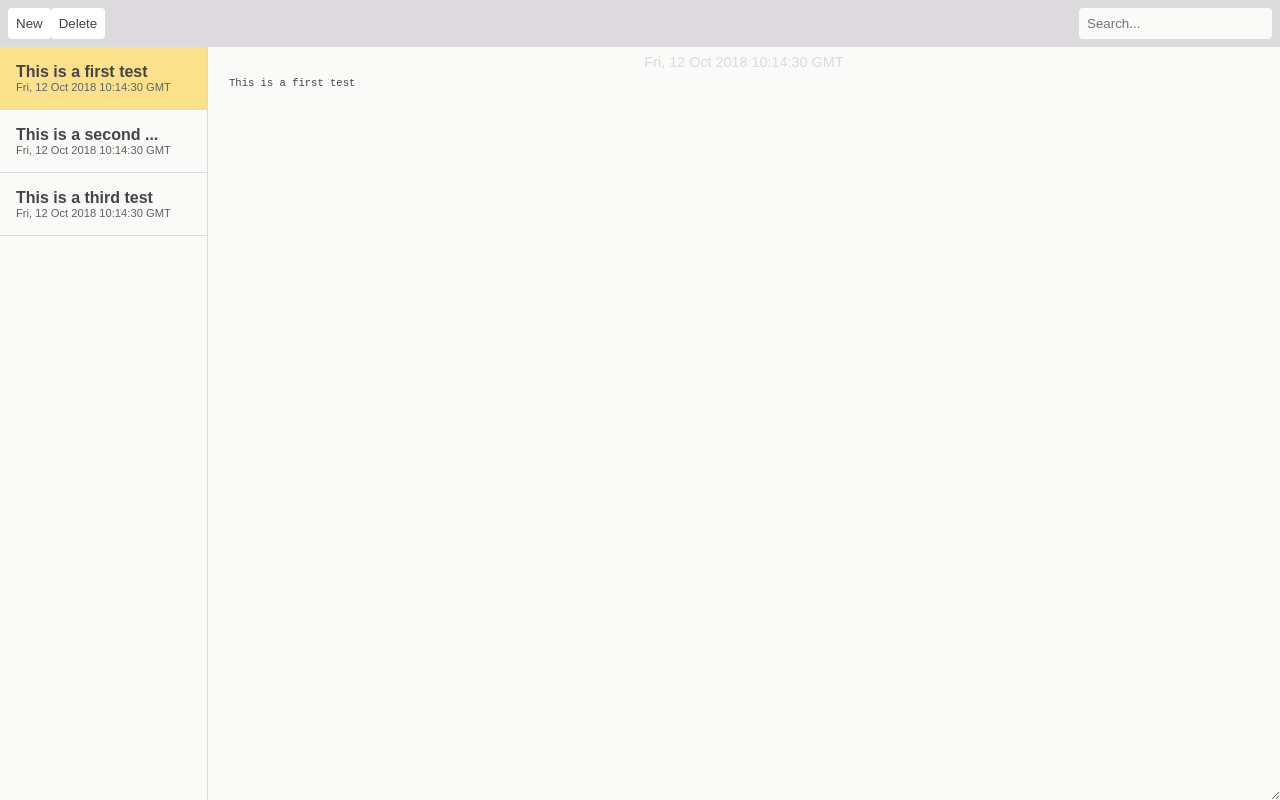
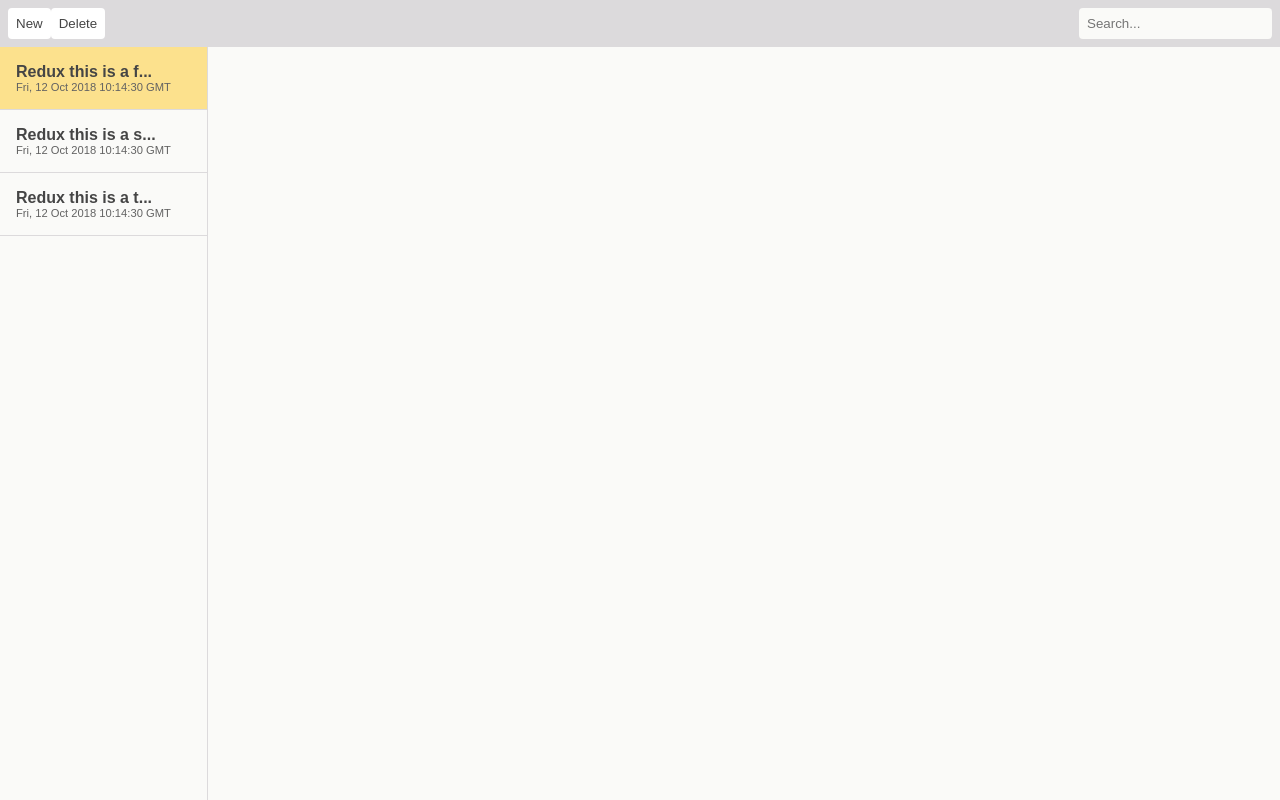
Before and after one commit to al223ec/react-notes, a React (Create React App) app: page / in a window 1280 px wide. Built offline with nearby package versions, Linux system fonts and the light colour scheme.

Commit message:
get notes from state works

```diff
--- a/src/App.js
+++ b/src/App.js
@@ -9,9 +9,6 @@ class App extends Component {
     super(props);
     this.state = {
       notes: [
-        { id: 1, body: 'This is a first test', timestamp: Date.now() },
-        { id: 2, body: 'This is a second test', timestamp: Date.now() },
-        { id: 3, body: 'This is a third test', timestamp: Date.now() },
       ],
       selectedNoteId: 1,
       searchText: '',
--- /dev/null
+++ b/src/actions/index.js
@@ -0,0 +1,21 @@
+
+let nextNoteId = 4;
+export const addNote = text => ({
+  type: 'ADD_NOTE',
+  id: nextNoteId++,
+  text
+});
+
+export const setSearchFilter = filter => ({
+  type: 'SET_SEARCH_FILTER',
+  filter
+});
+
+export const fetchNotes = () => ({
+  type: 'FETCH_NOTES',
+});
+
+export const toggleNote = id => ({
+  type: 'TOGGLE_NOTE',
+  id
+});
--- a/src/components/NoteContainer.jsx
+++ b/src/components/NoteContainer.jsx
@@ -1,6 +1,6 @@
 import React, { Component } from 'react';
 import PropTypes from 'prop-types';
-import NoteSelectors from './NoteSelectors';
+import VisibleNoteList from '../containers/VisibleNoteList';
 import NoteEditor from './NoteEditor';
 
 
@@ -15,16 +15,9 @@ class NoteContainer extends Component {
     } = this.props;
     const selectedNote = notes.find(note => note.id === selectedNoteId);
 
-    console.log(notes);
     return (
       <div className="note-container">
-        <NoteSelectors
-          notes={notes}
-          selectedNoteId={selectedNoteId}
-          searchText={searchText}
-          onClickNote={onClickNote}
-        />
-
+        <VisibleNoteList />
         <NoteEditor
           selectedNote={selectedNote}
           onNoteEditorChange={onNoteEditorChange}
--- a/src/components/NoteEditor.jsx
+++ b/src/components/NoteEditor.jsx
@@ -16,10 +16,12 @@ class NoteEditor extends Component {
   }
 
   render() {
-    const { selectedNote, selectedNote: { timestamp, body } } = this.props;
+    const { selectedNote } = this.props;
     if (!selectedNote) {
       return null;
     }
+    const { timestamp, body } = selectedNote;
+
     return (
       <div className="note-editor">
         <p className="note-editor-info">
--- a/src/components/NoteSelectors.jsx
+++ b/src/components/NoteSelectors.jsx
@@ -1,28 +1,30 @@
-import React, { Component } from 'react';
+import React from 'react';
+import PropTypes from 'prop-types';
 import NoteSelector from './NoteSelector';
-import { transformNotes } from '../helpers';
 
-class NoteSelectors extends Component {
-  render() {
-    const { notes, searchText } = this.props;
-    const transformedNotes = transformNotes(notes, searchText);
-    const noteSelectors = transformedNotes.map(note =>
+const handleOnClick = (id, toggleNote) => toggleNote(id);
+const NoteSelectors = ({ notes, toggleNote }) => (
+  <div className="note-selectors">
+    {notes.map(note => (
       <NoteSelector
         key={note.id}
         body={note.body}
         timestamp={note.timestamp}
         id={note.id}
-        selectedNoteId={this.props.selectedNoteId}
-        onClickNote={this.props.onClickNote}
+        selectedNoteId={1}
+        onClickNote={handleOnClick(note.id, toggleNote)}
       />
-    );
+    ))}
+  </div>
+);
 
-    return (
-      <div className="note-selectors">
-        {noteSelectors}
-      </div>
-    );
-  }
-}
+NoteSelectors.propTypes = {
+  notes: PropTypes.arrayOf(PropTypes.shape({
+    id: PropTypes.number.isRequired,
+    body: PropTypes.string.isRequired,
+    timestamp: PropTypes.number.isRequired
+  }).isRequired).isRequired,
+  toggleNote: PropTypes.func.isRequired
+};
 
 export default NoteSelectors;
--- /dev/null
+++ b/src/containers/VisibleNoteList.js
@@ -0,0 +1,26 @@
+import { connect } from 'react-redux';
+import NoteSelectors from '../components/NoteSelectors';
+import { toggleNote } from '../actions';
+
+const getVisibleNotes = (notes, filter) => {
+  if (!notes) {
+    return [];
+  }
+
+  return notes
+    .filter(note => note.body.toLowerCase().indexOf(filter ? filter.toLowerCase() !== -1 : true))
+    .sort((a, b) => b.timestamp - a.timestamp);
+};
+
+const mapStateToProps = state => ({
+  notes: getVisibleNotes(state.notes, state.searchFilter)
+});
+
+const mapDispatchToProps = dispatch => ({
+  toggleNote: id => dispatch(toggleNote(id))
+});
+
+export default connect(
+  mapStateToProps,
+  mapDispatchToProps
+)(NoteSelectors);
--- a/src/index.js
+++ b/src/index.js
@@ -1,10 +1,20 @@
 import React from 'react';
 import ReactDOM from 'react-dom';
 import './index.css';
+import { Provider } from 'react-redux';
+import { createStore } from 'redux';
+import rootReducer from './reducers';
 import App from './App';
 import * as serviceWorker from './serviceWorker';
 
-ReactDOM.render(<App />, document.getElementById('root'));
+const store = createStore(rootReducer);
+
+ReactDOM.render(
+  <Provider store={store}>
+    <App />
+  </Provider>,
+  document.getElementById('root')
+);
 
 // If you want your app to work offline and load faster, you can change
 // unregister() to register() below. Note this comes with some pitfalls.
--- /dev/null
+++ b/src/reducers/index.js
@@ -0,0 +1,7 @@
+import { combineReducers } from 'redux';
+import notes from './notes';
+// import visibilityFilter from './visibilityFilter';
+
+export default combineReducers({
+  notes,
+});
--- /dev/null
+++ b/src/reducers/notes.js
@@ -0,0 +1,23 @@
+const notes = (state = [
+  { id: 1, body: 'Redux this is a first test', timestamp: Date.now() },
+  { id: 2, body: 'Redux this is a second test', timestamp: Date.now() },
+  { id: 3, body: 'Redux this is a third test', timestamp: Date.now() },
+], action) => {
+  switch (action.type) {
+    case 'FETCH_NOTES':
+      return state;
+    case 'ADD_NOTE':
+      return [
+        ...state,
+        {
+          id: action.id,
+          body: action.body,
+          timestamp: Date.now()
+        }
+      ];
+    default:
+      return state;
+  }
+};
+
+export default notes;
```
Also changed, not shown: src/store/store.js (added, +8 -0 lines), .eslintrc.json.
